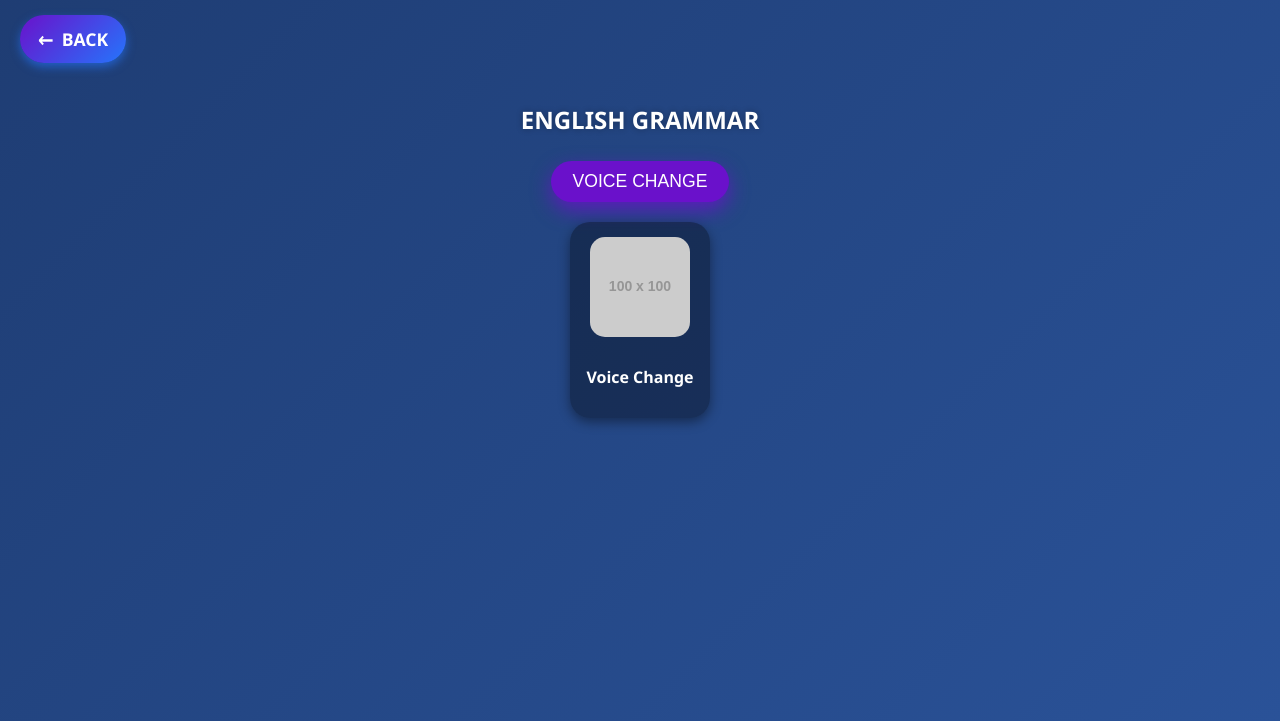
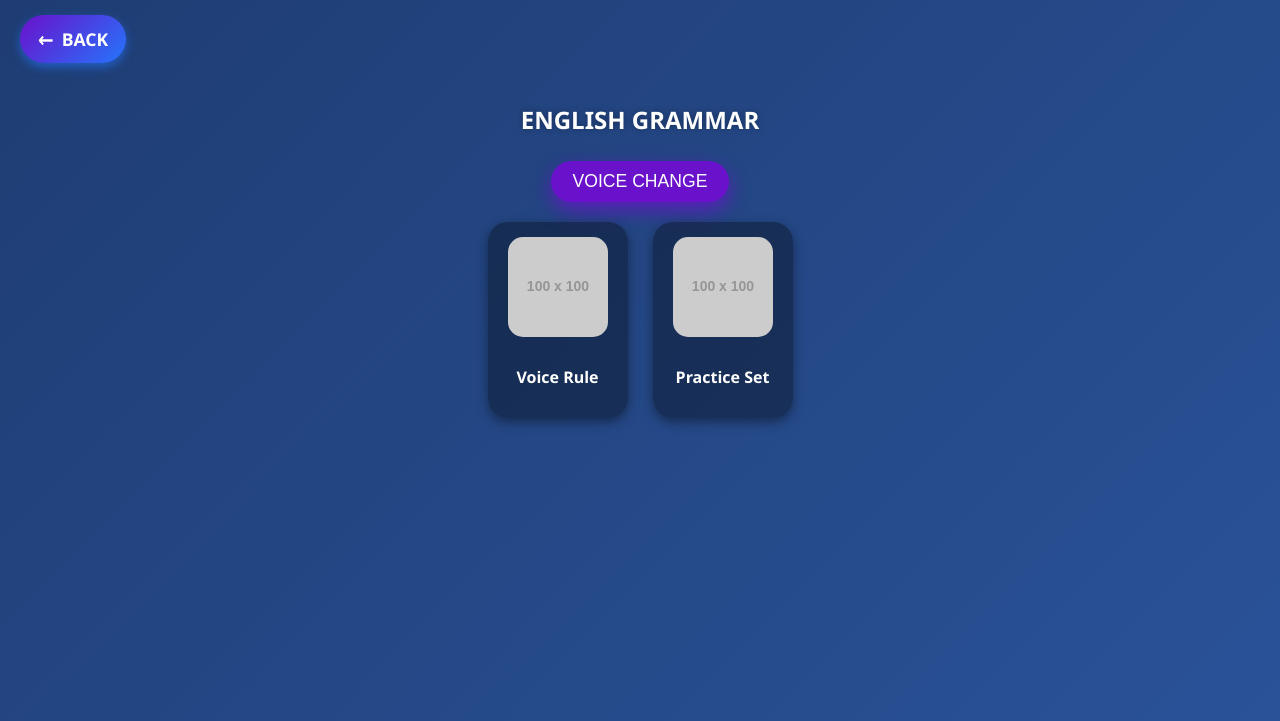
Before and after one commit to Bijush/Bijush-Academy, a plain HTML site: page grammar/list-grammar.html in a window 1280 px wide. Shown: the part 79-800 px from the top of the page. Drawn offline with Linux system fonts and the light colour scheme; placeholder pictures from the web are drawn by us.

Commit message:
Update list-grammar.html

```diff
--- a/grammar/list-grammar.html
+++ b/grammar/list-grammar.html
@@ -285,10 +285,15 @@
   <!-- Tab Contents -->
   <div id="math" class="tab-content active" role="tabpanel" aria-labelledby="tab-math">
     <div class="chapters">
+      <div class="chapter-card" data-chap="voice-change-rule" tabindex="0" role="button" aria-pressed="false">
+        <img src="https://placehold.co/100x100?text=rule" alt="Math Chapter 1" />
+        <p>Voice Rule</p>
+      </div>
       <div class="chapter-card" data-chap="voice-change" tabindex="0" role="button" aria-pressed="false">
-        <img src="https://placehold.co/100x100?text=Part 1" alt="Math Revision chapter" />
-        <p>Voice Change</p>
+        <img src="https://placehold.co/100x100?text=Set 1" alt="Math Revision chapter" />
+        <p>Practice Set</p>
       </div>
+
 
 <!--
       <div class="chapter-card" data-chap="class10-chapter-1" tabindex="0" role="button" aria-pressed="false">
@@ -331,7 +336,7 @@
 
     </div>
   </div>
-
+<!--
   <div id="science" class="tab-content" role="tabpanel" aria-labelledby="tab-science" hidden>
     <div class="chapters">
       <div class="chapter-card" data-chap="one-assam-gk" tabindex="0" role="button" aria-pressed="false">
```
